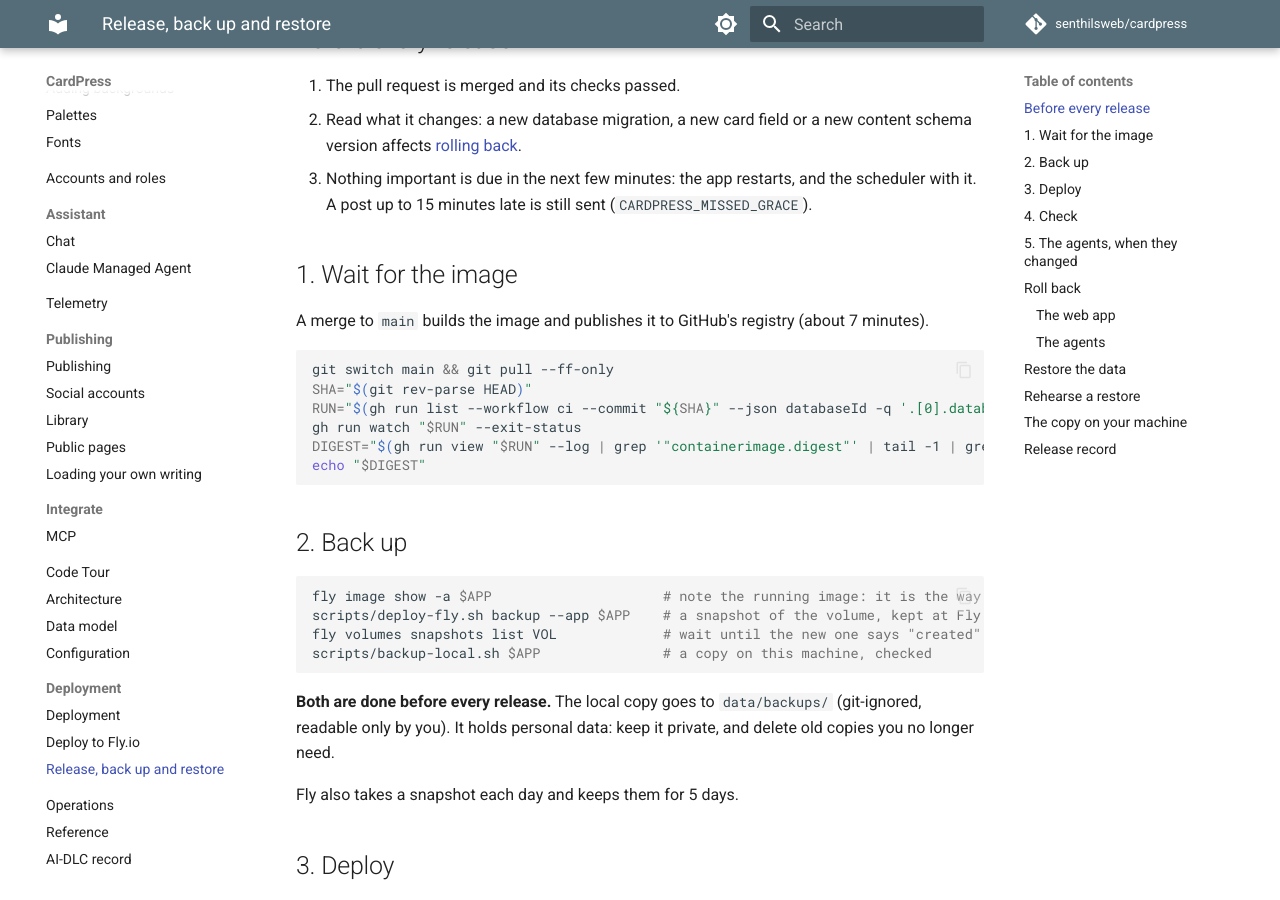
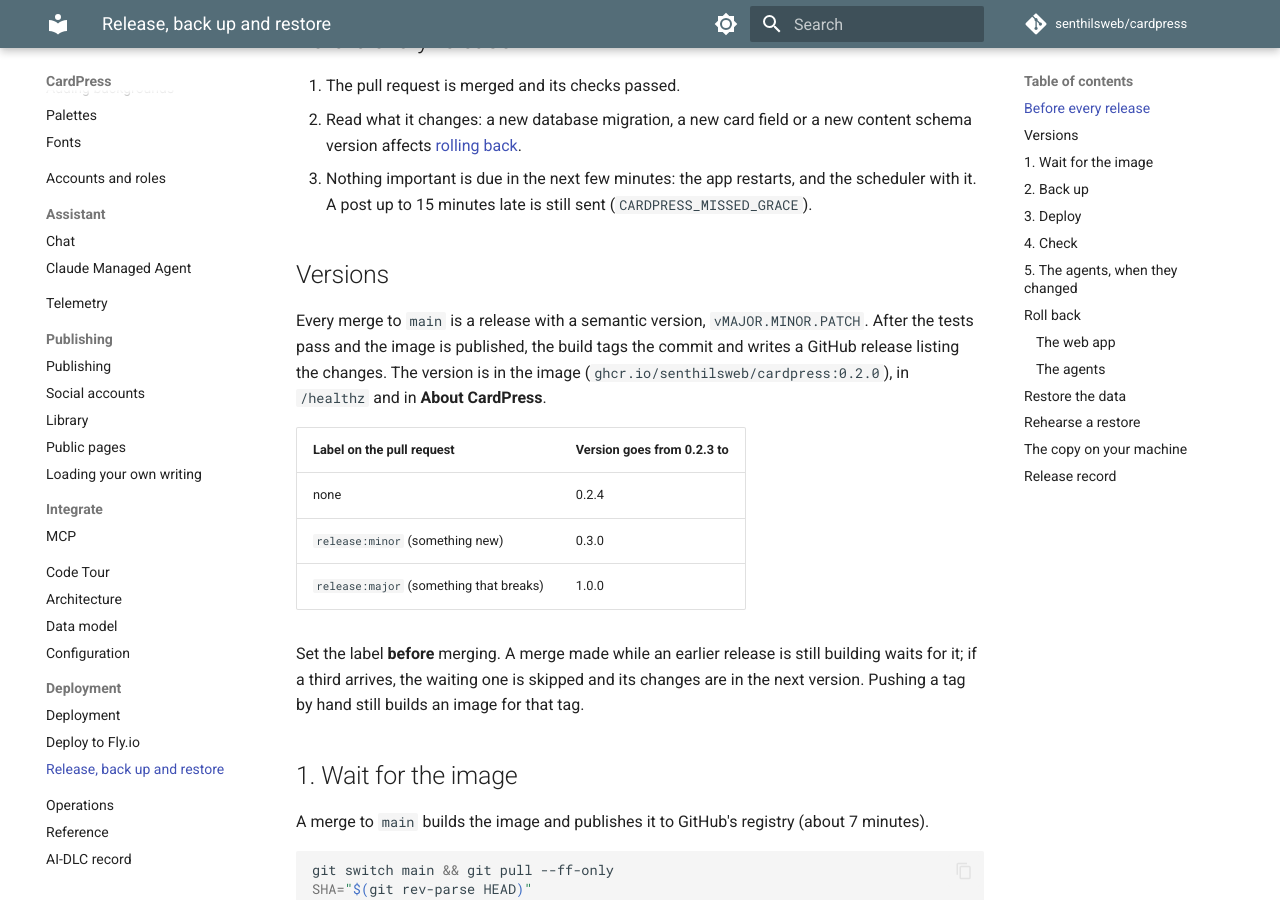
Before and after one commit to senthilsweb/cardpress, an MkDocs documentation site: the page built from docs/release.md, in a window 1280 px wide and 900 px high, scrolled down 346 px. Built offline with MkDocs 1.6.1 and Material for MkDocs 9.7.7, drawn with Linux system fonts in a browser that asks for light colours; comment, search, counter and statistics services are not loaded.

Commit message:
A version for every merge to main; About only in the account menu
The build gives a merge to main the next semantic version (patch, or minor and
major by pull request label), puts it in the image, then tags the commit and
writes a release. The About entry in the side bar is removed.

Co-Authored-By: Claude Sonnet 5.5 <noreply@anthropic.com>

```diff
--- a/docs/release.md
+++ b/docs/release.md
@@ -16,6 +16,22 @@ APP=my-cardpress
    [rolling back](#roll-back).
 3. Nothing important is due in the next few minutes: the app restarts, and the scheduler with it. A post up to 15
    minutes late is still sent (`CARDPRESS_MISSED_GRACE`).
+
+## Versions
+
+Every merge to `main` is a release with a semantic version, `vMAJOR.MINOR.PATCH`. After the tests pass and the image is
+published, the build tags the commit and writes a GitHub release listing the changes. The version is in the image
+(`ghcr.io/senthilsweb/cardpress:0.2.0`), in `/healthz` and in **About CardPress**.
+
+| Label on the pull request | Version goes from 0.2.3 to |
+|---|---|
+| none | 0.2.4 |
+| `release:minor` (something new) | 0.3.0 |
+| `release:major` (something that breaks) | 1.0.0 |
+
+Set the label **before** merging. A merge made while an earlier release is still building waits for it; if a third
+arrives, the waiting one is skipped and its changes are in the next version. Pushing a tag by hand still builds an image
+for that tag.
 
 ## 1. Wait for the image
 
--- a/web/guide/pages/start.html
+++ b/web/guide/pages/start.html
@@ -13,7 +13,7 @@
 </table></div>
 <p>On a phone the side bar moves to the bottom.</p>
 <p><b>Settings</b> opens over the page in use, and closing it goes back there. Search finds a settings page by its name or by what is on it, such as <i>password</i> or <i>LinkedIn</i>. CardPress asks before unsaved changes are lost.</p>
-<p><b>About</b>, at the bottom of the side bar and in the account menu, shows which version of CardPress and of the assistant is running, with a button to copy it into a problem report.</p>
+<p><b>About CardPress</b>, in the account menu, shows which version of CardPress and of the assistant is running, with a button to copy it into a problem report.</p>
 
 <h2>Before the first post</h2>
 <ol>
```
Also changed, not shown: docs/workspace.md (+2 -2 lines), openspec/changes/2026-12-24-preview-and-about/proposal.md (+3 -3 lines), openspec/changes/2026-12-24-preview-and-about/tasks.md (+1 -1 lines), openspec/changes/2026-12-28-versions/proposal.md (added, +17 -0 lines), openspec/changes/2026-12-28-versions/tasks.md (added, +6 -0 lines), web/src/components/shell/Rail.tsx (+1 -8 lines), 3 other files.
